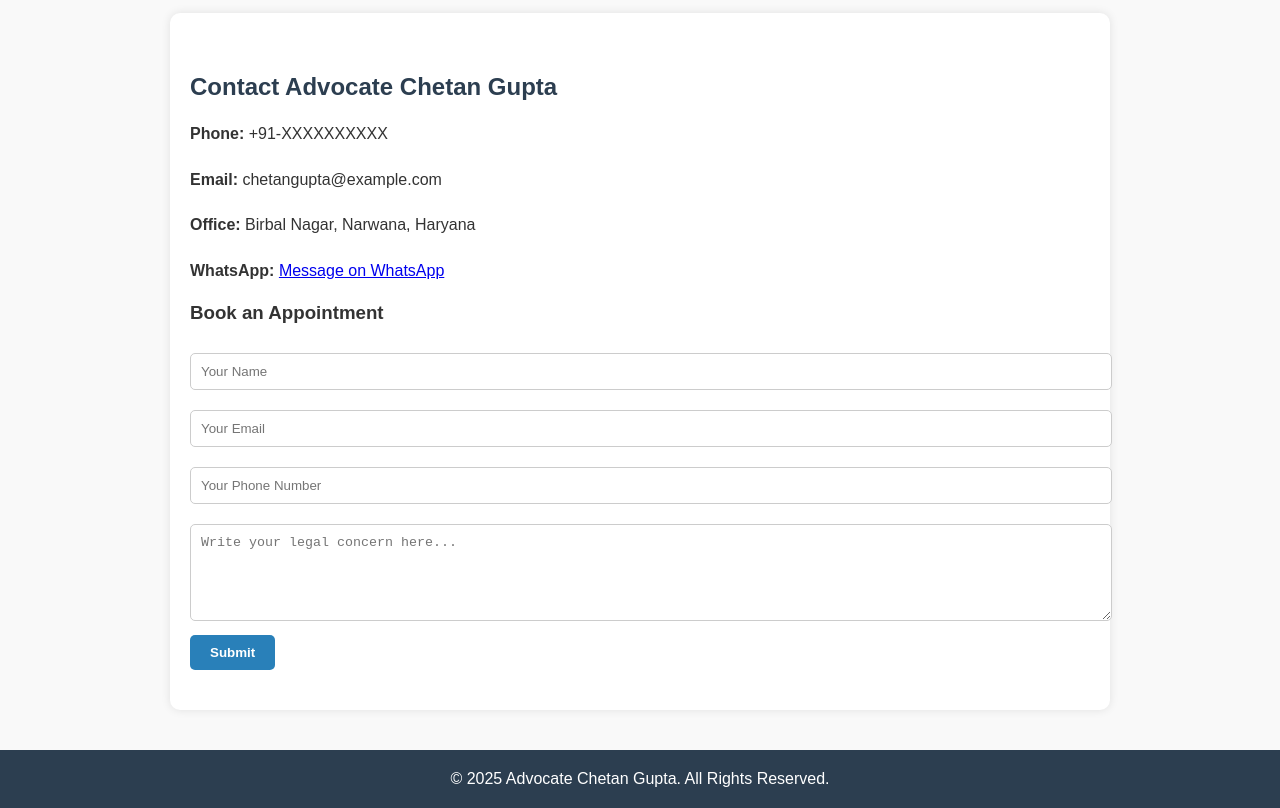
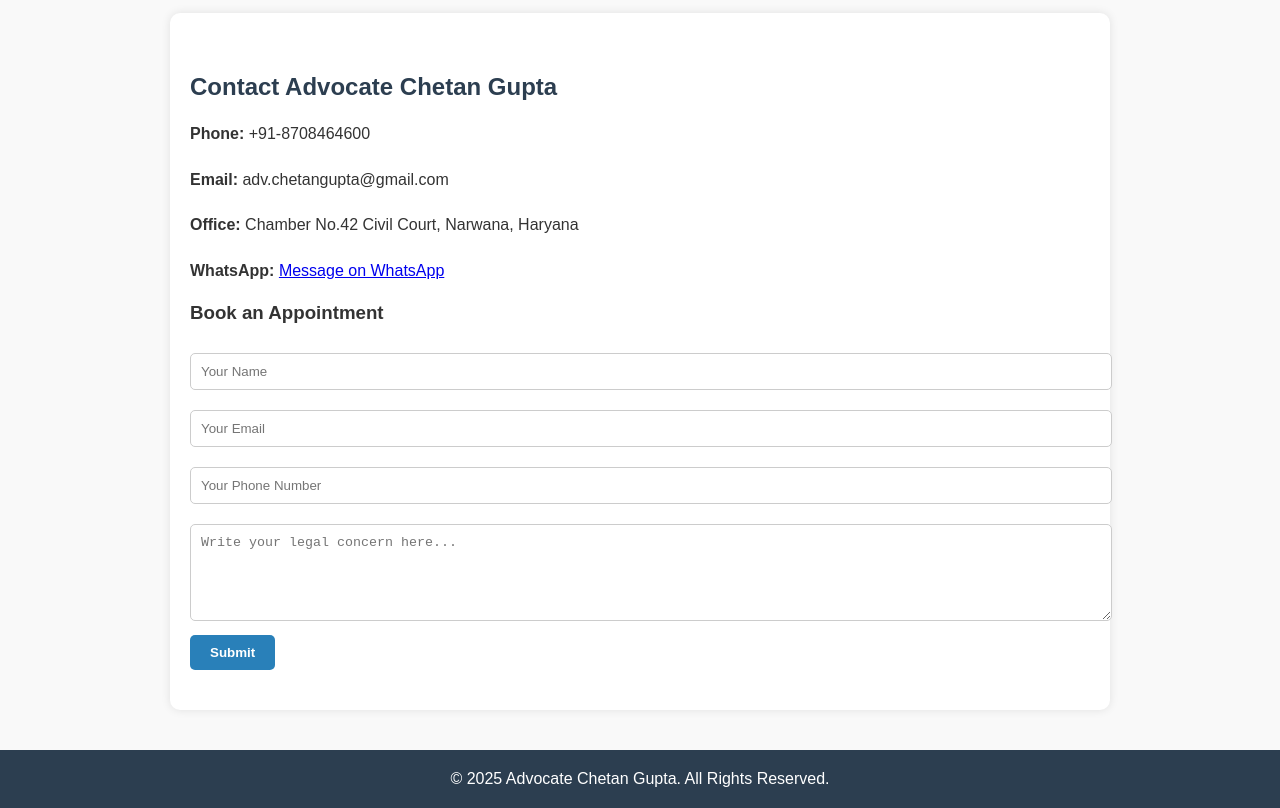
Before and after one commit to advchetangupta/LegalSolutions.com, a plain HTML site: page index.html in a window 1280 px wide. Shown: the part 2040-2848 px from the top of the page. Drawn offline with Linux system fonts and the light colour scheme.

Commit message:
Update index.html

```diff
--- a/index.html
+++ b/index.html
@@ -126,9 +126,9 @@
 
   <section class="section" id="contact">
     <h2>Contact Advocate Chetan Gupta</h2>
-    <p><strong>Phone:</strong> +91-XXXXXXXXXX</p>
-    <p><strong>Email:</strong> chetangupta@example.com</p>
-    <p><strong>Office:</strong> Birbal Nagar, Narwana, Haryana</p>
+    <p><strong>Phone:</strong> +91-8708464600</p>
+    <p><strong>Email:</strong> adv.chetangupta@gmail.com</p>
+    <p><strong>Office:</strong> Chamber No.42 Civil Court, Narwana, Haryana</p>
     <p><strong>WhatsApp:</strong> <a href="https://wa.me/91XXXXXXXXXX">Message on WhatsApp</a></p>
 
     <form action="#" method="post">
```
